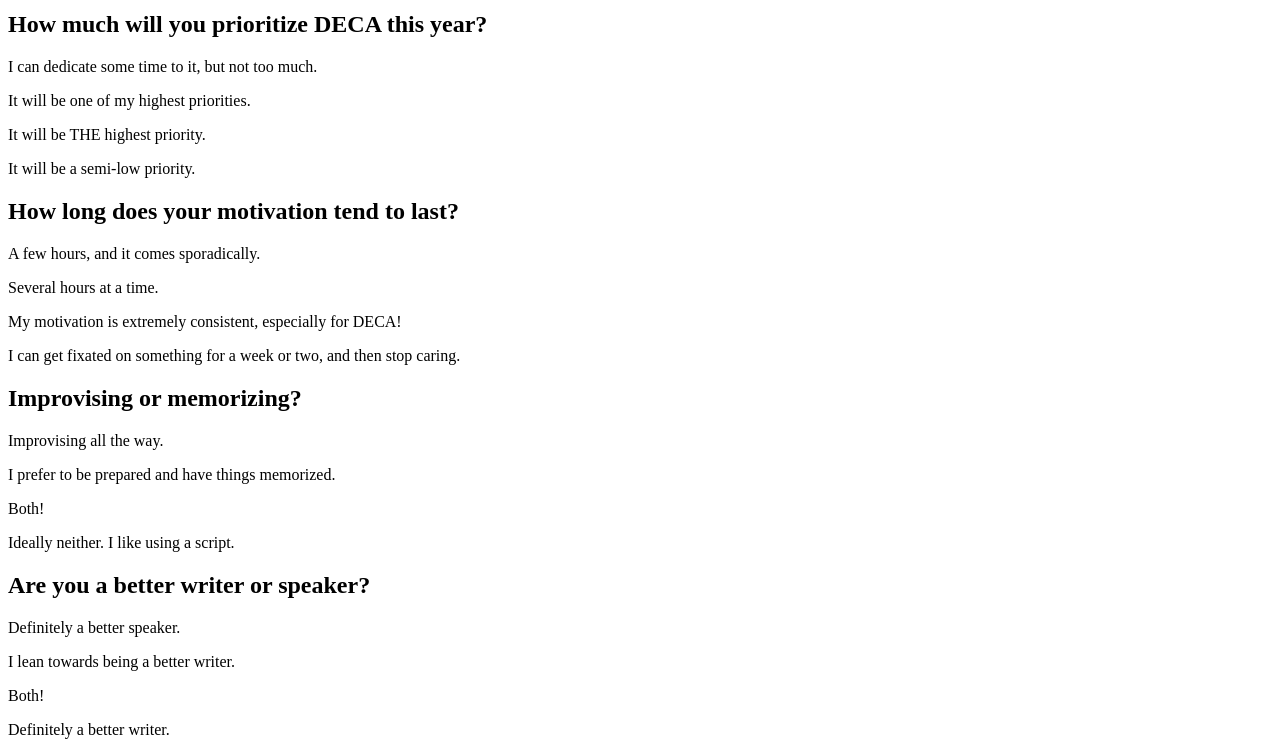
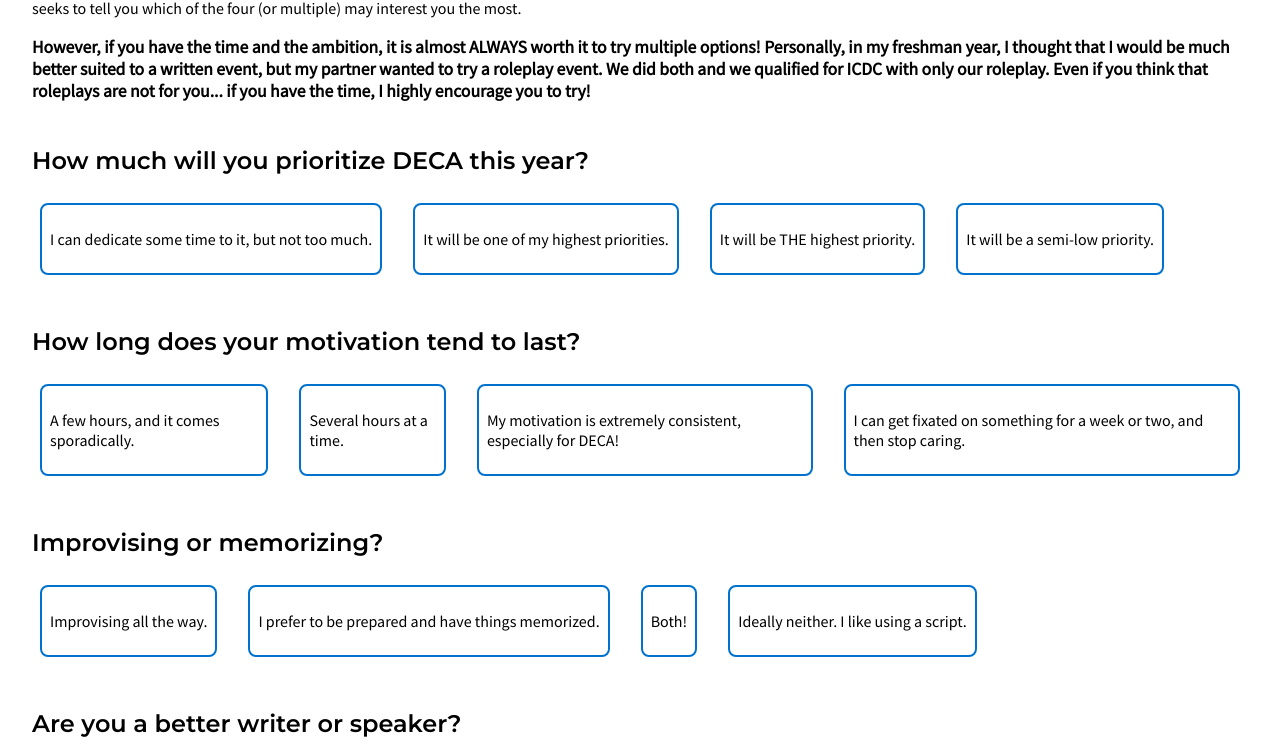
Before and after one commit to NatureLover121/deca-quiz, a plain HTML site: page event-category.html in a window 1280 px wide. Shown: the part 345-1101 px from the top of the page. Drawn offline with Linux system fonts and the light colour scheme; the site is published under a folder, as on GitHub Pages, so addresses that start at the root find nothing.

Commit message:
Update event-category.html

```diff
--- a/event-category.html
+++ b/event-category.html
@@ -10,10 +10,10 @@
   <!-- import the webpage's stylesheet -->
   <link href="https://fonts.googleapis.com/css2?family=Montserrat:wght@400;600;700&display=swap" rel="stylesheet">
   <link href="https://fonts.googleapis.com/css2?family=Source+Sans+Pro&display=swap" rel="stylesheet">
-  <link rel="stylesheet" href="/style.css">
+  <link rel="stylesheet" href="style.css">
 
   <!-- import the webpage's javascript file -->
-  <script src="/event-category-script.js" defer>
+  <script src="event-category-script.js" defer>
 
 
   </script>
```
